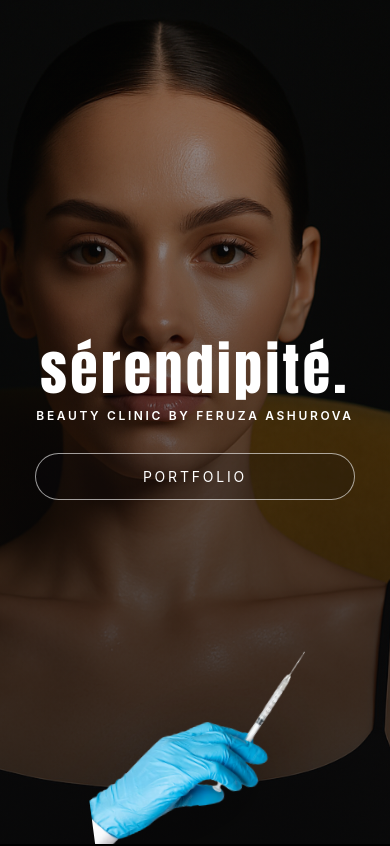
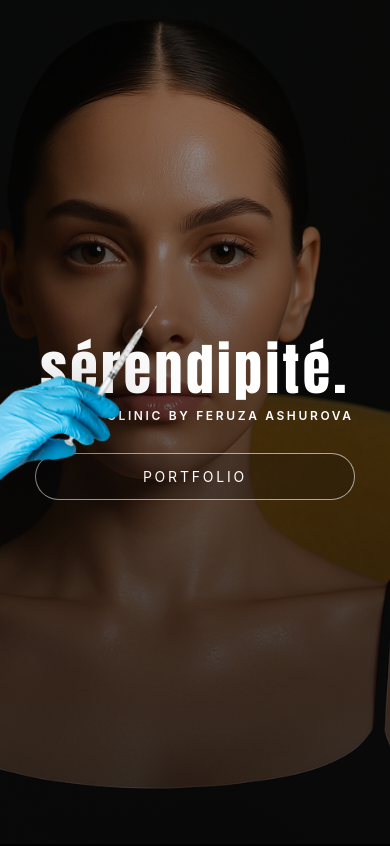
Before and after one commit to EnergyDead/model-agency, a React (Vite) app: page / in a window 390 px wide. Shown: the top 846 px of the page. Built offline with nearby package versions, Linux system fonts and the light colour scheme.

Commit message:
update team

```diff
--- a/src/components/Hero.css
+++ b/src/components/Hero.css
@@ -21,8 +21,8 @@
 
 .hero__hand {
     position: absolute;
-    bottom: 2%;
-    left: clamp(32px, 10vw, 140px);
+    bottom: 25%;
+    left: 20%;
     right: auto;
     width: min(360px, 40vw);
     max-width: 460px;
@@ -135,9 +135,9 @@
     }
 
     .hero__hand {
-        left: 8%;
+        left: -30%;
         right: auto;
-        bottom: -6%;
+        bottom: 35%;
         width: 68vw;
     }
 
```
